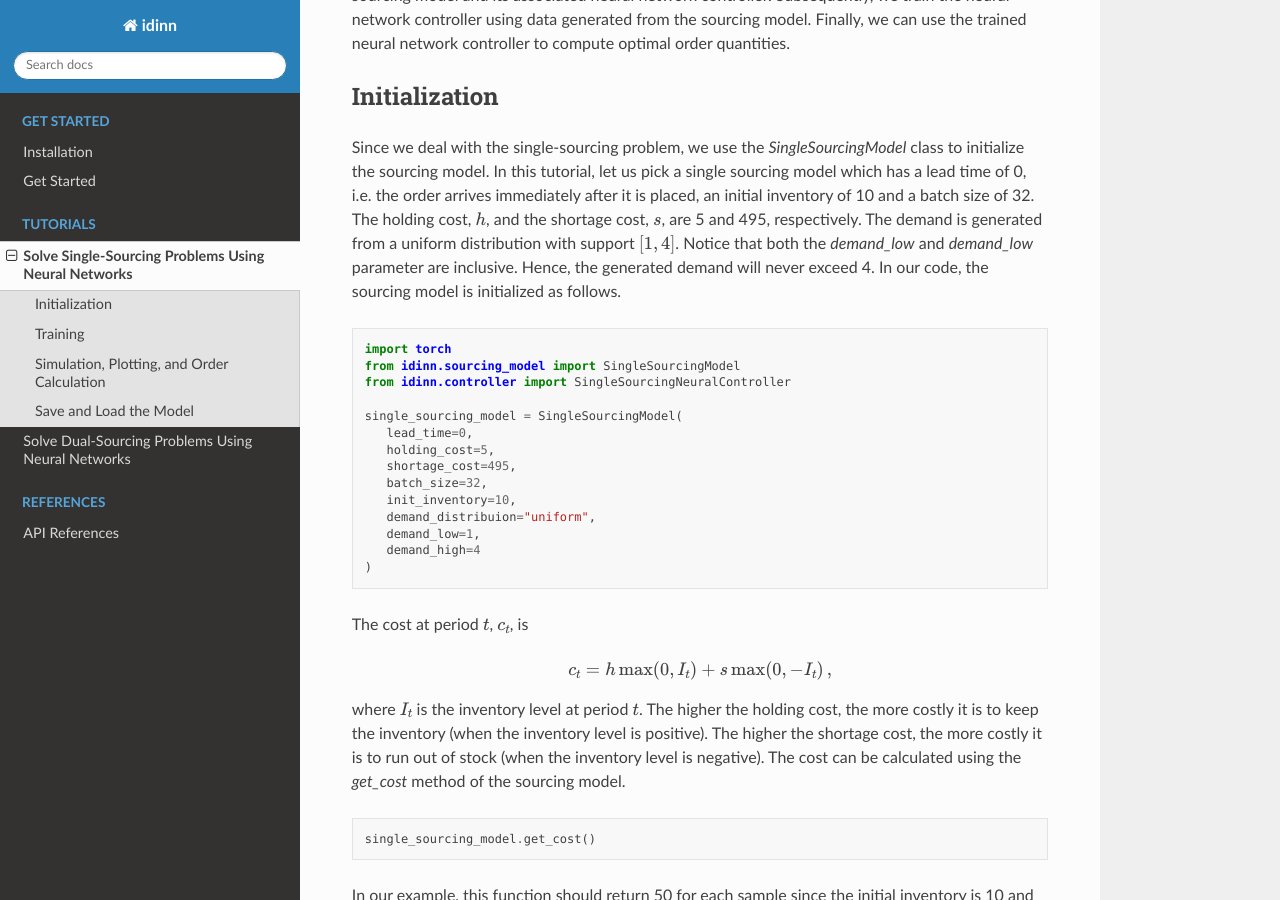
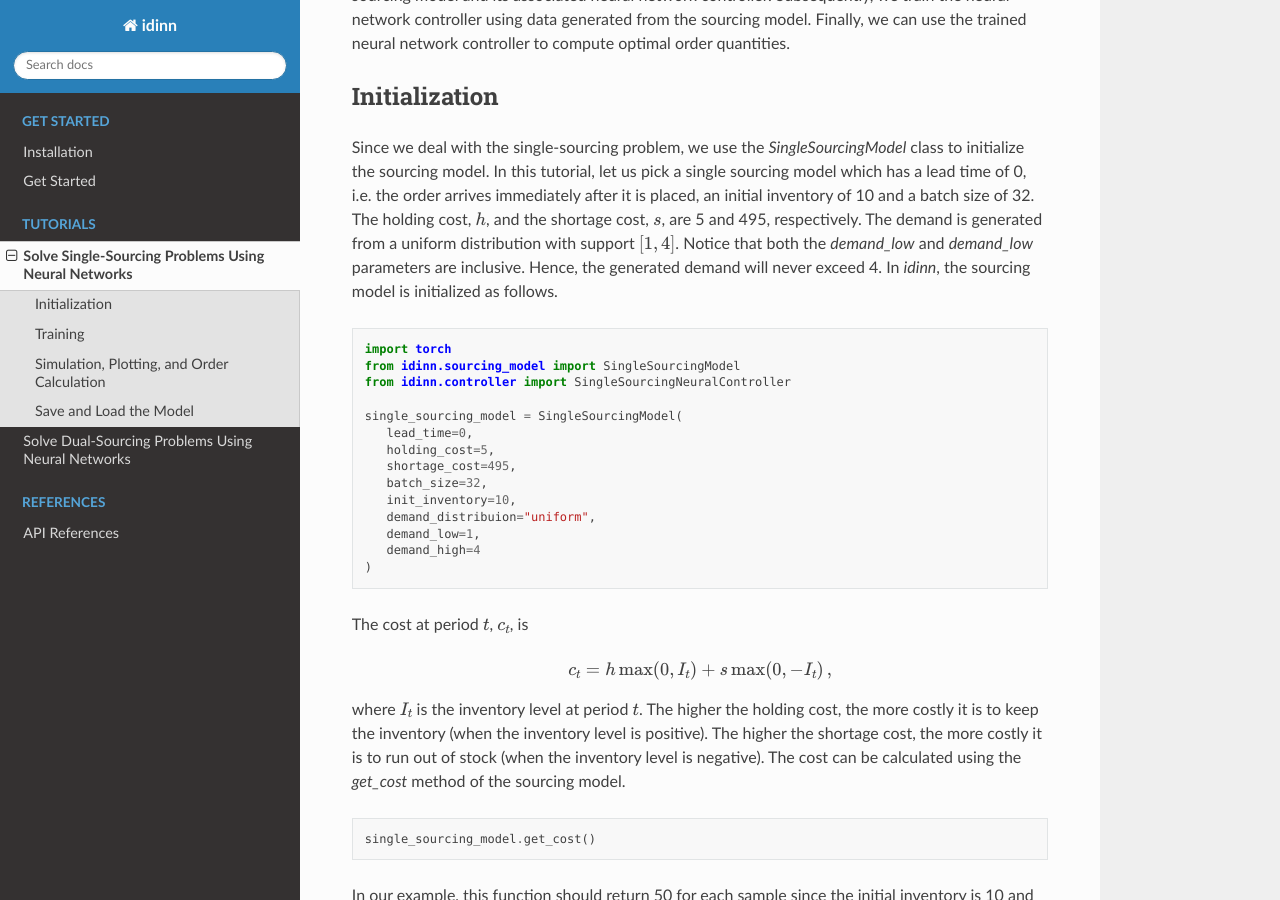
Before and after one commit to iewaij/idinn-streamlit, a Sphinx documentation site: the page built from docs/tutorials/single.rst, in a window 1280 px wide and 900 px high, scrolled down 309 px. Built offline with Sphinx 7.4.7 and the Read the Docs theme 2.0.0, drawn with Linux system fonts in a browser that asks for light colours.

Commit message:
Update file single.rst

```diff
--- a/docs/tutorials/single.rst
+++ b/docs/tutorials/single.rst
@@ -6,7 +6,7 @@ Single-sourcing problems are inventory management problems where only one delive
 Initialization
 --------------
 
-Since we deal with the single-sourcing problem, we use the `SingleSourcingModel` class to initialize the sourcing model. In this tutorial, let us pick a single sourcing model which has a lead time of 0, i.e. the order arrives immediately after it is placed, an initial inventory of 10 and a batch size of 32. The holding cost, :math:`h`, and the shortage cost, :math:`s`, are 5 and 495, respectively. The demand is generated from a uniform distribution with support :math:`[1, 4]`. Notice that both the `demand_low` and `demand_low` parameter are inclusive. Hence, the generated demand will never exceed 4. In our code, the sourcing model is initialized as follows.
+Since we deal with the single-sourcing problem, we use the `SingleSourcingModel` class to initialize the sourcing model. In this tutorial, let us pick a single sourcing model which has a lead time of 0, i.e. the order arrives immediately after it is placed, an initial inventory of 10 and a batch size of 32. The holding cost, :math:`h`, and the shortage cost, :math:`s`, are 5 and 495, respectively. The demand is generated from a uniform distribution with support :math:`[1, 4]`. Notice that both the `demand_low` and `demand_low` parameters are inclusive. Hence, the generated demand will never exceed 4. In `idinn`, the sourcing model is initialized as follows.
 
 .. code-block:: python
 
```
